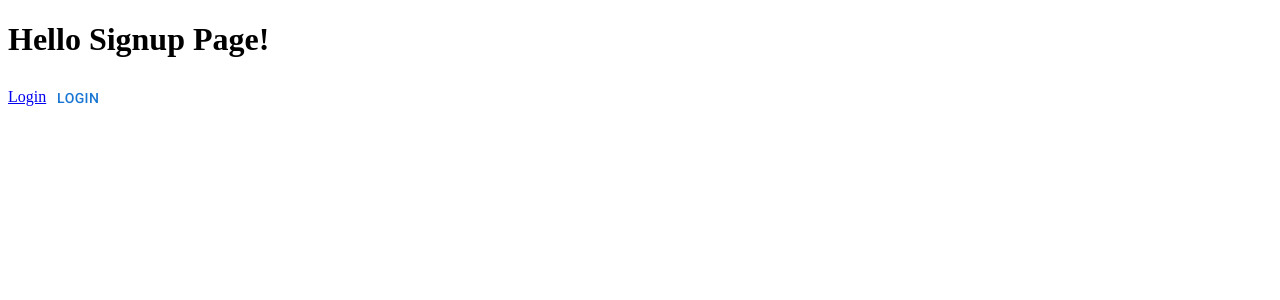
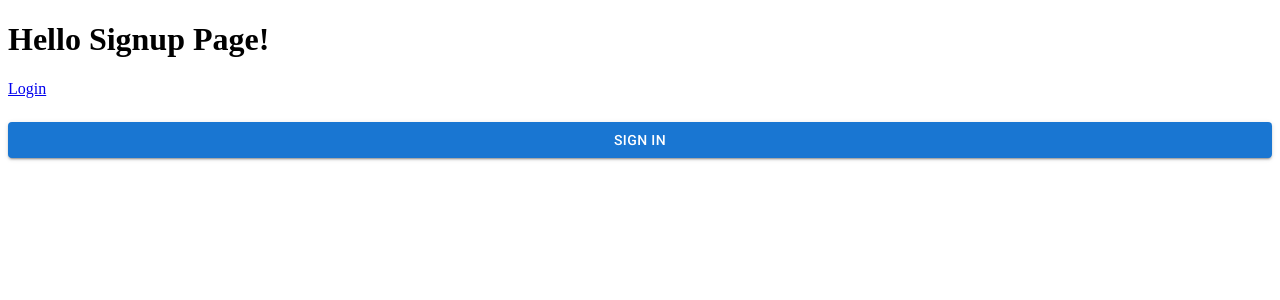
Before and after one commit to Anastasia1ukina/SelfStudyIT, a React (Vite) app: page /signup in a window 1280 px wide. Shown: the top 300 px of the page. Built offline with nearby package versions, Linux system fonts and the light colour scheme.

Commit message:
fix: правит кнопку в логине

```diff
--- a/src/AppRouter/AppRouter.jsx
+++ b/src/AppRouter/AppRouter.jsx
@@ -1,7 +1,7 @@
 import AuthenticatedRouter from './AuthenticatedRouter';
 import UnauthenticatedRouter from './UnauthenticatedRouter';
 import { useAuth } from '../features/auth/useAuth';
-import { AuthButton } from '../features/auth/AuthButton';
+// import { AuthButton } from '../features/auth/AuthButton';
 import { useEffect } from 'react';
 
 function AppRouter() {
@@ -14,7 +14,7 @@ function AppRouter() {
     }
     return <>
         <UnauthenticatedRouter />
-        <AuthButton isAuth={isAuth} setIsAuth={setIsAuth} />
+        {/* <AuthButton isAuth={isAuth} setIsAuth={setIsAuth} /> */}
     </>;
 }
 
--- a/src/features/auth/AuthButton.jsx
+++ b/src/features/auth/AuthButton.jsx
@@ -1,8 +1,8 @@
-import { Button } from "@mui/material"
+import Button from "@mui/material/Button";
 
 
 export const AuthButton = ({ isAuth, setIsAuth }) => {
-    return <Button onClick={() => setIsAuth(!isAuth)}>
-        {isAuth ? 'logout' : 'login'}
+    return <Button type="submit" fullWidth variant="contained" sx={{ mt: 3, mb: 2 }} onClick={() => setIsAuth(!isAuth)}>
+        {isAuth ? 'Sign Out' : 'Sign In'}
     </Button>
 }
--- a/src/pages/auth/LoginPage.jsx
+++ b/src/pages/auth/LoginPage.jsx
@@ -2,7 +2,6 @@
 
 import * as React from "react";
 import Avatar from "@mui/material/Avatar";
-import Button from "@mui/material/Button";
 import CssBaseline from "@mui/material/CssBaseline";
 import TextField from "@mui/material/TextField";
 import FormControlLabel from "@mui/material/FormControlLabel";
@@ -18,10 +17,13 @@ import IconButton from "@mui/material/IconButton";
 import InputAdornment from "@mui/material/InputAdornment";
 import Visibility from "@mui/icons-material/Visibility";
 import VisibilityOff from "@mui/icons-material/VisibilityOff";
+import { useAuth } from '../../features/auth/useAuth';
+import { AuthButton } from '../../features/auth/AuthButton';
 
 const defaultTheme = createTheme();
 
 export const LoginPage = () => {
+    const [isAuth, setIsAuth] = useAuth();
     const [showPassword, setShowPassword] = React.useState(false);
 
     const handleClickShowPassword = () => setShowPassword((show) => !show);
@@ -139,14 +141,15 @@ export const LoginPage = () => {
                                     control={<Checkbox value="remember" color="primary" />}
                                     label="Remember me"
                                 />
-                <Button
+                                {/* <Button
                                     type="submit"
                                     fullWidth
                                     variant="contained"
                                     sx={{ mt: 3, mb: 2 }}
                                 >
                                     Sign In
-                </Button>
+                                </Button> */}
+                                <AuthButton isAuth={isAuth} setIsAuth={setIsAuth} />
                                 <Grid container>
                                     <Grid item xs>
                                         <Link href="#" variant="body2">
--- a/src/pages/auth/SignupPage.jsx
+++ b/src/pages/auth/SignupPage.jsx
@@ -1,6 +1,157 @@
 import { Link } from 'react-router-dom';
 import { AuthButton } from '../../features/auth/AuthButton';
 import { useAuth } from '../../features/auth/useAuth';
+
+// const defaultTheme = createTheme();
+
+// export const SignupPage = () => {
+//     const [isAuth, setIsAuth] = useAuth();
+//     const [showPassword, setShowPassword] = React.useState(false);
+
+//     const handleClickShowPassword = () => setShowPassword((show) => !show);
+
+//     const { control, handleSubmit } = useForm({
+//         defaultValues: {
+//             email: "",
+//             password: "",
+//         },
+//     });
+
+
+//     const onSubmit = (data) => {
+//         console.log("React hook form data", data);
+//     };
+
+//     return (
+//         <>
+//             <ThemeProvider theme={defaultTheme}>
+//                 <Grid container component="main" sx={{ height: "100vh" }}>
+//                     <CssBaseline />
+//                     <Grid
+//                         item
+//                         xs={false}
+//                         sm={false}
+//                         md={6}
+//                         sx={{
+//                             backgroundImage:
+//                                 "url(https://source.unsplash.com/random?wallpapers)",
+//                             backgroundRepeat: "no-repeat",
+//                             backgroundColor: (t) =>
+//                                 t.palette.mode === "light"
+//                                     ? t.palette.grey[50]
+//                                     : t.palette.grey[900],
+//                             backgroundSize: "cover",
+//                             backgroundPosition: "center",
+//                         }}
+//                     />
+//                     <Grid
+//                         item
+//                         xs={12}
+//                         sm={12}
+//                         md={6}
+//                         component={Paper}
+//                         elevation={0}
+//                         square
+//                     >
+//                         <Box
+//                             sx={{
+//                                 my: 8,
+//                                 mx: 16,
+//                                 display: "flex",
+//                                 flexDirection: "column",
+//                                 alignItems: "center",
+//                             }}
+//                         >
+//                             <Avatar sx={{ m: 1, bgcolor: "secondary.main" }}>
+//                             </Avatar>
+//                             <Typography component="h1">Sign in</Typography>
+//                             <Box
+//                                 component="form"
+//                                 noValidate
+//                                 onSubmit={handleSubmit(onSubmit)}
+//                                 sx={{ mt: 1 }}
+//                             >
+//                                 <Controller
+//                                     name="email"
+//                                     control={control}
+//                                     render={({ field }) => (
+//                                         <TextField
+//                                             {...field}
+//                                             margin="normal"
+//                                             variant="standard"
+//                                             fullWidth
+//                                             label="Email Address"
+//                                             autoComplete="email"
+//                                             autoFocus
+//                                         />
+//                                     )}
+//                                 />
+//                                 <Controller
+//                                     name="password"
+//                                     control={control}
+//                                     render={({ field }) => (
+//                                         <TextField
+//                                             {...field}
+//                                             margin="normal"
+//                                             fullWidth
+//                                             variant="standard"
+//                                             label="Password"
+//                                             InputProps={{
+//                                                 type: showPassword ? "text" : "password",
+//                                                 endAdornment: (
+//                                                     <InputAdornment position="end">
+//                                                         <IconButton
+//                                                             aria-label="toggle password visibility"
+//                                                             onClick={handleClickShowPassword}
+//                                                             // onMouseDown={handleMouseDownPassword}
+//                                                             edge="end"
+//                                                         >
+//                                                             {showPassword ? (
+//                                                                 <VisibilityOff />
+//                                                             ) : (
+//                                                                 <Visibility />
+//                                                             )}
+//                                                         </IconButton>
+//                                                     </InputAdornment>
+//                                                 ),
+//                                             }}
+//                                         />
+//                                     )}
+//                                 />
+
+//                                 <FormControlLabel
+//                                     control={<Checkbox value="remember" color="primary" />}
+//                                     label="Remember me"
+//                                 />
+//                                 <Button
+//                                     type="submit"
+//                                     fullWidth
+//                                     variant="contained"
+//                                     sx={{ mt: 3, mb: 2 }}
+//                                 >
+//                                     Sign In
+//                                 </Button>
+//                                 <Grid container>
+//                                     <Grid item xs>
+//                                         <Link href="#" variant="body2">
+//                                             Forgot password?
+//                                         </Link>
+//                                     </Grid>
+//                                     <Grid item>
+//                                         <Link href="/signup" variant="body2">
+//                                             {"Don't have an account? Sign Up"}
+//                                         </Link>
+//                                     </Grid>
+//                                 </Grid>
+//                             </Box>
+//                         </Box>
+//                     </Grid>
+//                 </Grid>
+//             </ThemeProvider>
+//         </>
+//     );
+// };
+
 
 export const SignupPage = () => {
     const [isAuth, setIsAuth] = useAuth();
@@ -8,7 +159,7 @@ export const SignupPage = () => {
         <>
             <h1> Hello Signup Page!</h1>
             <Link href="/login">Login</Link>
-            {/* <AuthButton isAuth={isAuth} setIsAuth={setIsAuth} /> */}
+            <AuthButton isAuth={isAuth} setIsAuth={setIsAuth} />
         </>
     );
 }
```
Lines whose indentation alone changed are shown as unchanged.
